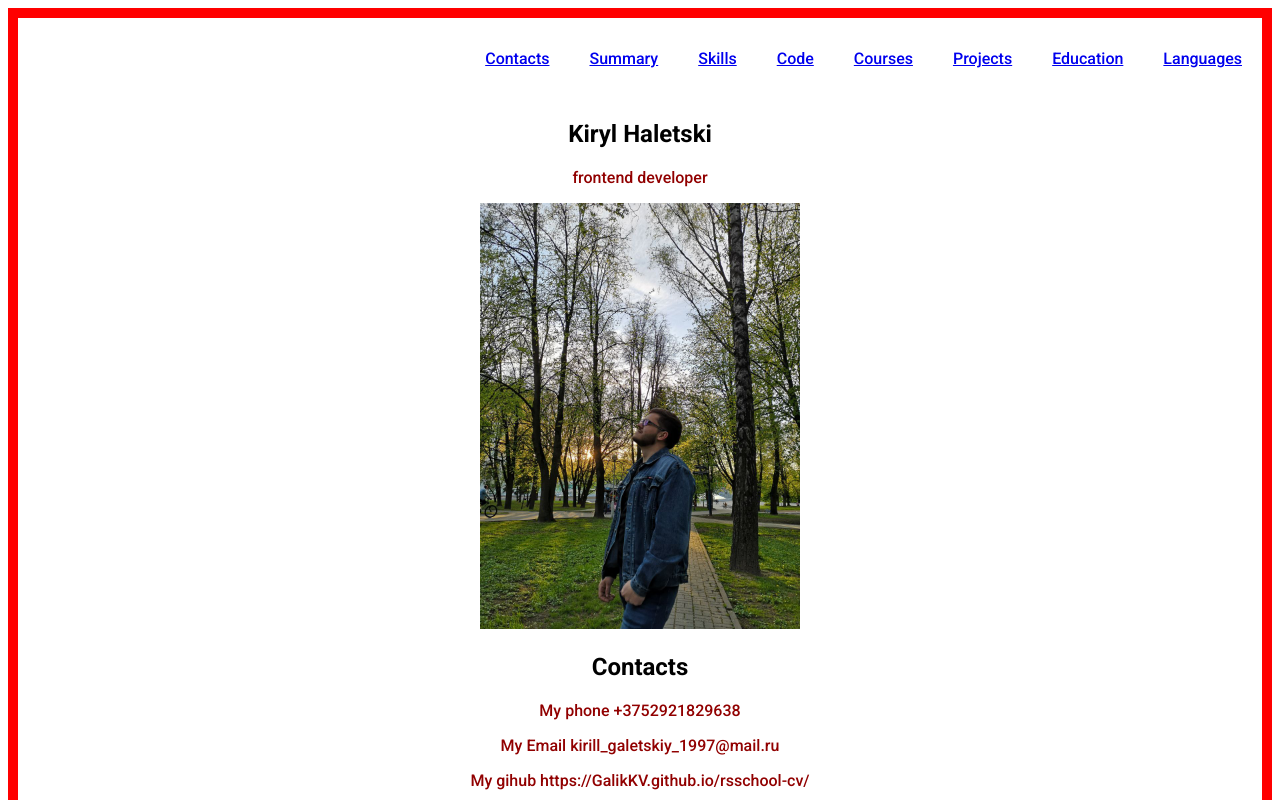
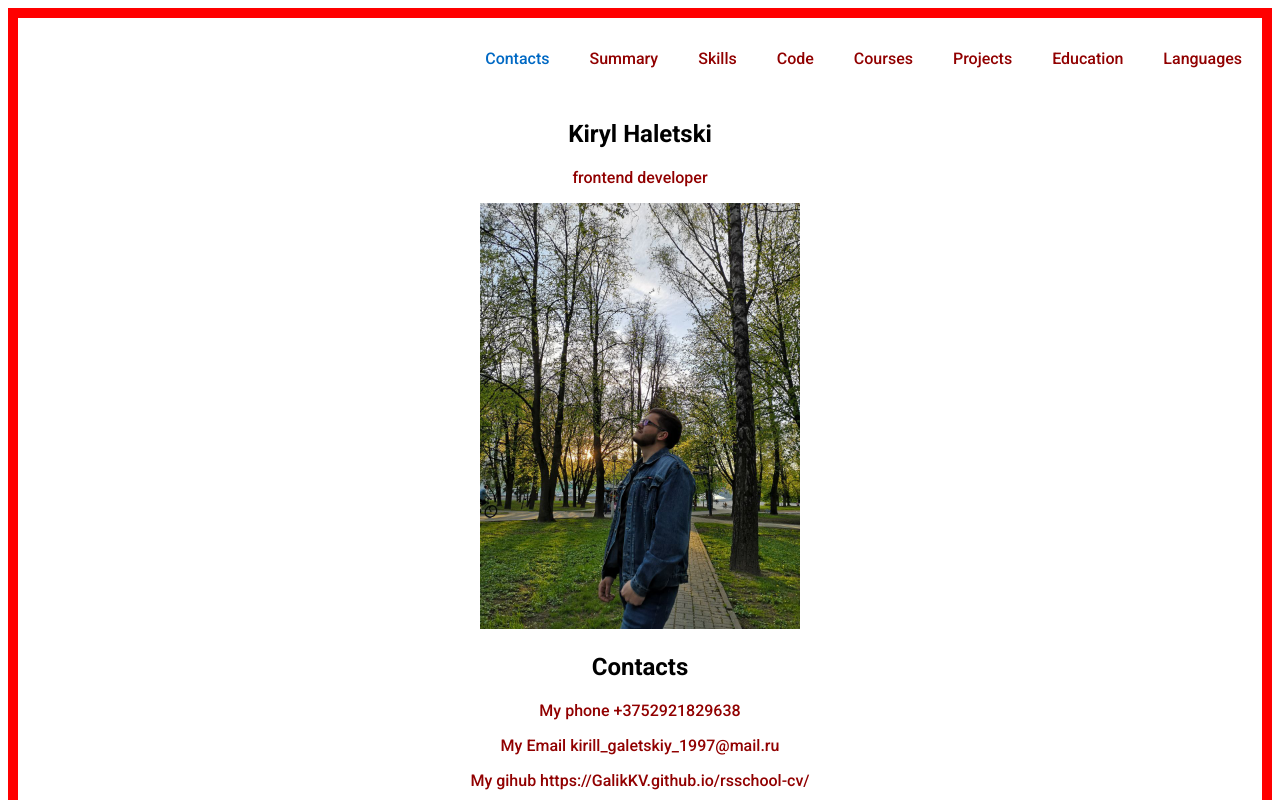
Before and after one commit to GalikKV/rsschool-cv, a plain HTML site: page index.html in a window 1280 px wide. In both pictures the pointer is over the link "Contacts". Shown: the top 800 px of the page. Drawn offline with Linux system fonts and the light colour scheme.

Commit message:
fix: color

```diff
--- a/css/style.css
+++ b/css/style.css
@@ -31,13 +31,13 @@ html{
     line-height: 50px;
     transition: .3s;
 }
-section-item a {
-    color: #829985;
+.nav-item a {
+    color: rgb(145, 0, 0);;
     text-decoration: none;
     transition: color .0.5s;
 }
-section-item a:hover {
-    color: #4d2323;
+.nav-item a:hover {
+    color: #0069c4;
 }
 main.conteiner {
     display: flex;
```
